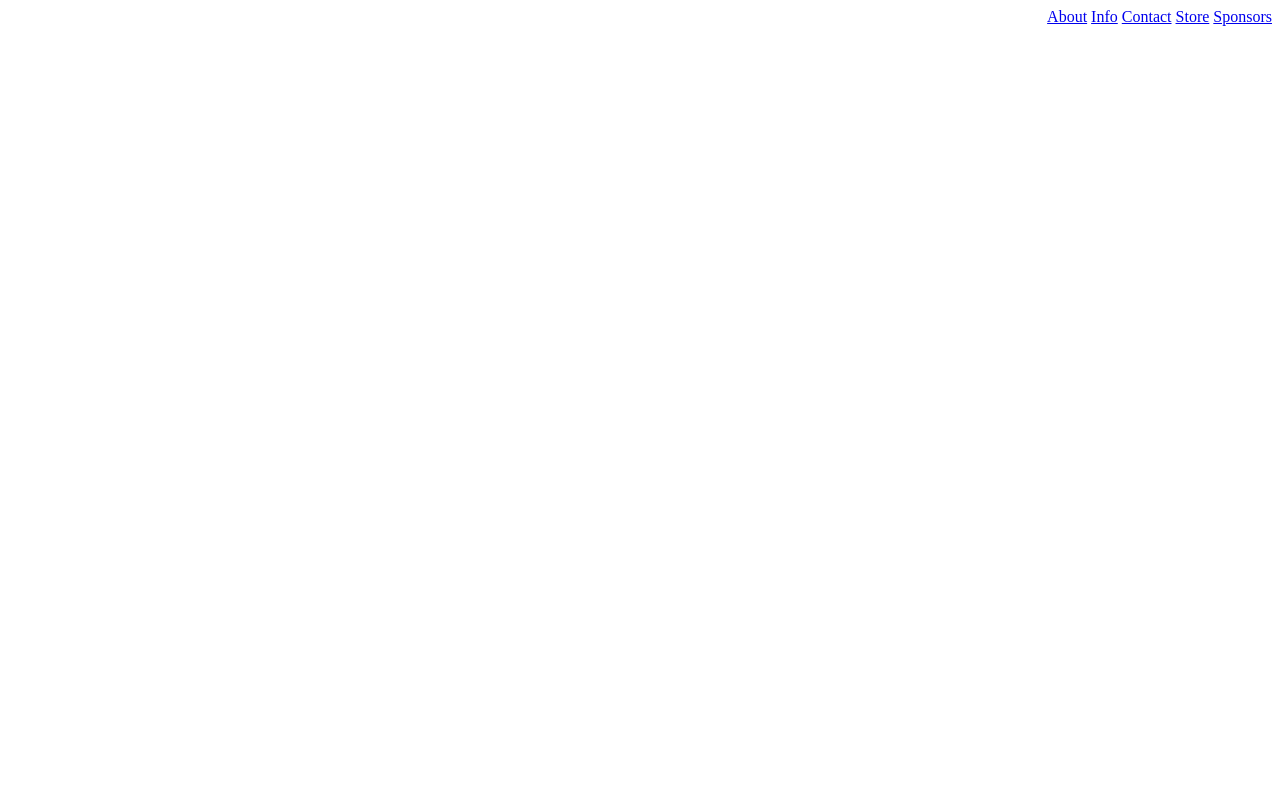
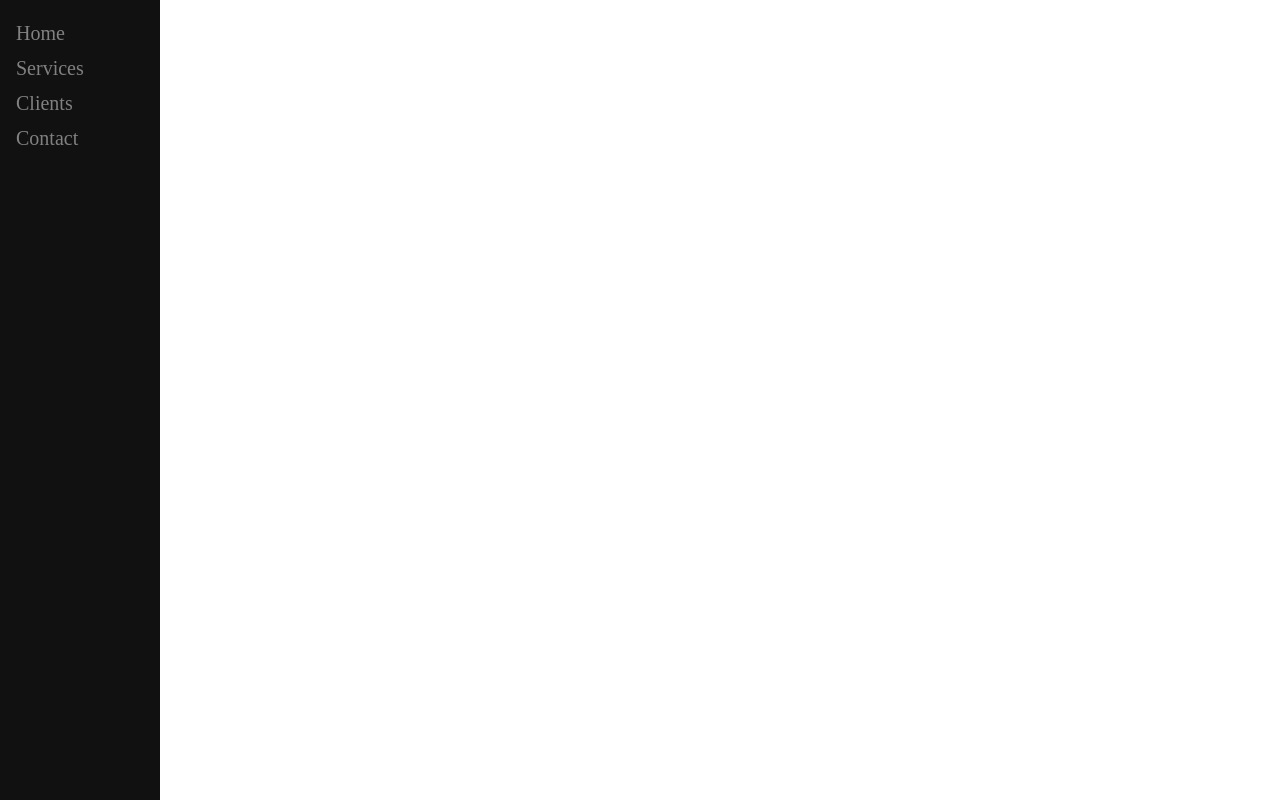
Before and after one commit to WoahMikel/hanger-84.com, a plain HTML site: page index.html in a window 1280 px wide. Drawn offline with Linux system fonts and the light colour scheme.

Commit message:
Update index.html

```diff
--- a/index.html
+++ b/index.html
@@ -11,12 +11,11 @@
 
     </div>
 
-    <div class="sidenav"; style="float:right;">
-      <a href="/about">About</a>
-      <a href="/info">Info</a>
-      <a href="/contact">Contact</a>
-      <a href="/store">Store</a>
-      <a href="/sponsors">Sponsors</a>
+    <div class="sidebar">
+      <a href="#home"><i class="fa fa-fw fa-home"></i> Home</a>
+      <a href="#services"><i class="fa fa-fw fa-wrench"></i> Services</a>
+      <a href="#clients"><i class="fa fa-fw fa-user"></i> Clients</a>
+      <a href="#contact"><i class="fa fa-fw fa-envelope"></i> Contact</a>
     </div>
 
   </body>
```
